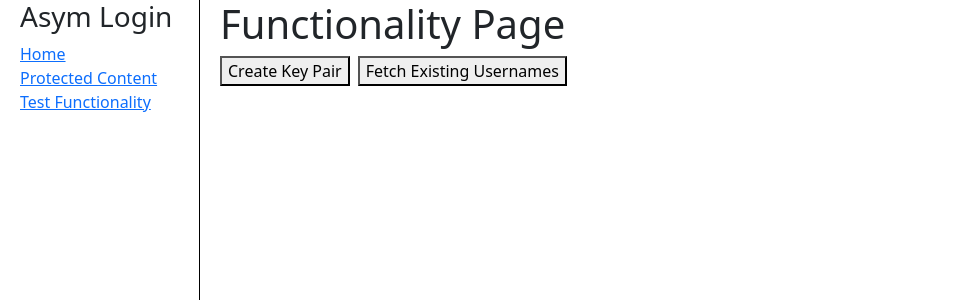
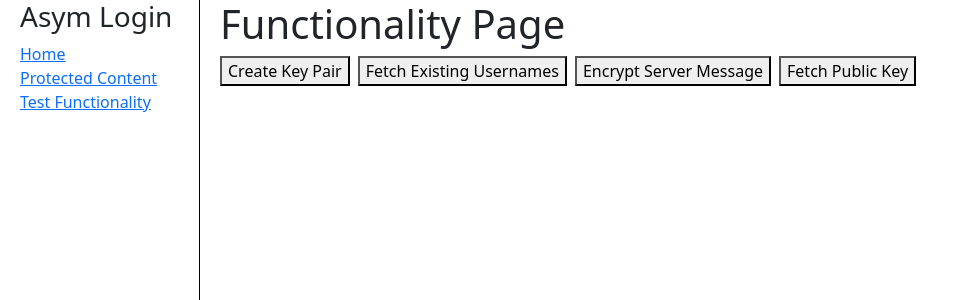
Before and after one commit to ManigandanKrishnakumar/asym-auth-web-ui, a React (Create React App) app: page /test-functionality in a window 1280 px wide. Shown: the top 300 px of the page, without its empty margins (0-959 px from the left). Built offline with nearby package versions, Linux system fonts and the light colour scheme.

Commit message:
Encrypt endpoint compatible with Windows App and added fetchKey endpoint

```diff
--- a/src/asym-auth-client-sdk/asym-auth-client.js
+++ b/src/asym-auth-client-sdk/asym-auth-client.js
@@ -113,6 +113,7 @@ export class AsymAuth {
    * @returns {string} Returns the encrypted message.
    */
   async encryptServerMessage(serverMessage) {
+    this.#currentUsername = "mani";
     if (!this.#currentUsername) {
       throw new Error(ERR_MESSAGES.NO_USERNAME_PROVIDED);
     }
@@ -124,6 +125,17 @@ export class AsymAuth {
 
     return await this.#httpClient(
       AUTHENTICATOR_END_POINTS.GET_ENCRYPTED_SERVER_MESSAGE,
+      HTTP_METHODS.POST,
+      data
+    );
+  }
+
+  async fetchPublicKey(username) {
+    const data = {
+      username,
+    };
+    return await this.#httpClient(
+      AUTHENTICATOR_END_POINTS.FETCH_PUBLIC_KEY,
       HTTP_METHODS.POST,
       data
     );
--- a/src/asym-auth-client-sdk/constants.js
+++ b/src/asym-auth-client-sdk/constants.js
@@ -6,7 +6,8 @@ export const AUTHENTICATOR_END_POINTS = {
   CHECK_ACCOUNT_AVAILABILITY: `${AUTHENTICATOR_BASE_URL}/check-account-availability`,
   CREATE_ACCOUNT_KEY_PAIR: `${AUTHENTICATOR_BASE_URL}/client-auth/signup`,
   FETCH_EXISTING_USERNAMES: `${AUTHENTICATOR_BASE_URL}/client-auth/existing-usernames`,
-  GET_ENCRYPTED_SERVER_MESSAGE: `${AUTHENTICATOR_BASE_URL}/encrypt-server-message`,
+  GET_ENCRYPTED_SERVER_MESSAGE: `${AUTHENTICATOR_BASE_URL}/client-auth/encrypt-message`,
+  FETCH_PUBLIC_KEY: `${AUTHENTICATOR_BASE_URL}/client-auth/get-key`,
 };
 
 export const HTTP_METHODS = {
--- a/src/pages/TestFunctionality/TestFunctionality.js
+++ b/src/pages/TestFunctionality/TestFunctionality.js
@@ -27,6 +27,28 @@ export const TestFunctionality = () => {
       >
         Fetch Existing Usernames
       </button>
+      <button
+        className="ms-2"
+        onClick={async () => {
+          const response = await asymAuth.encryptServerMessage(
+            '{"test":"I Love my jobbbb so muchhhhh!!"}'
+          );
+          const ele = document.getElementById("result");
+          ele.innerHTML = JSON.stringify(response);
+        }}
+      >
+        Encrypt Server Message
+      </button>
+      <button
+        className="ms-2"
+        onClick={async () => {
+          const response = await asymAuth.fetchPublicKey("mani");
+          const ele = document.getElementById("result");
+          ele.innerHTML = JSON.stringify(response);
+        }}
+      >
+        Fetch Public Key
+      </button>
       <div id="result"></div>
     </div>
   );
```
